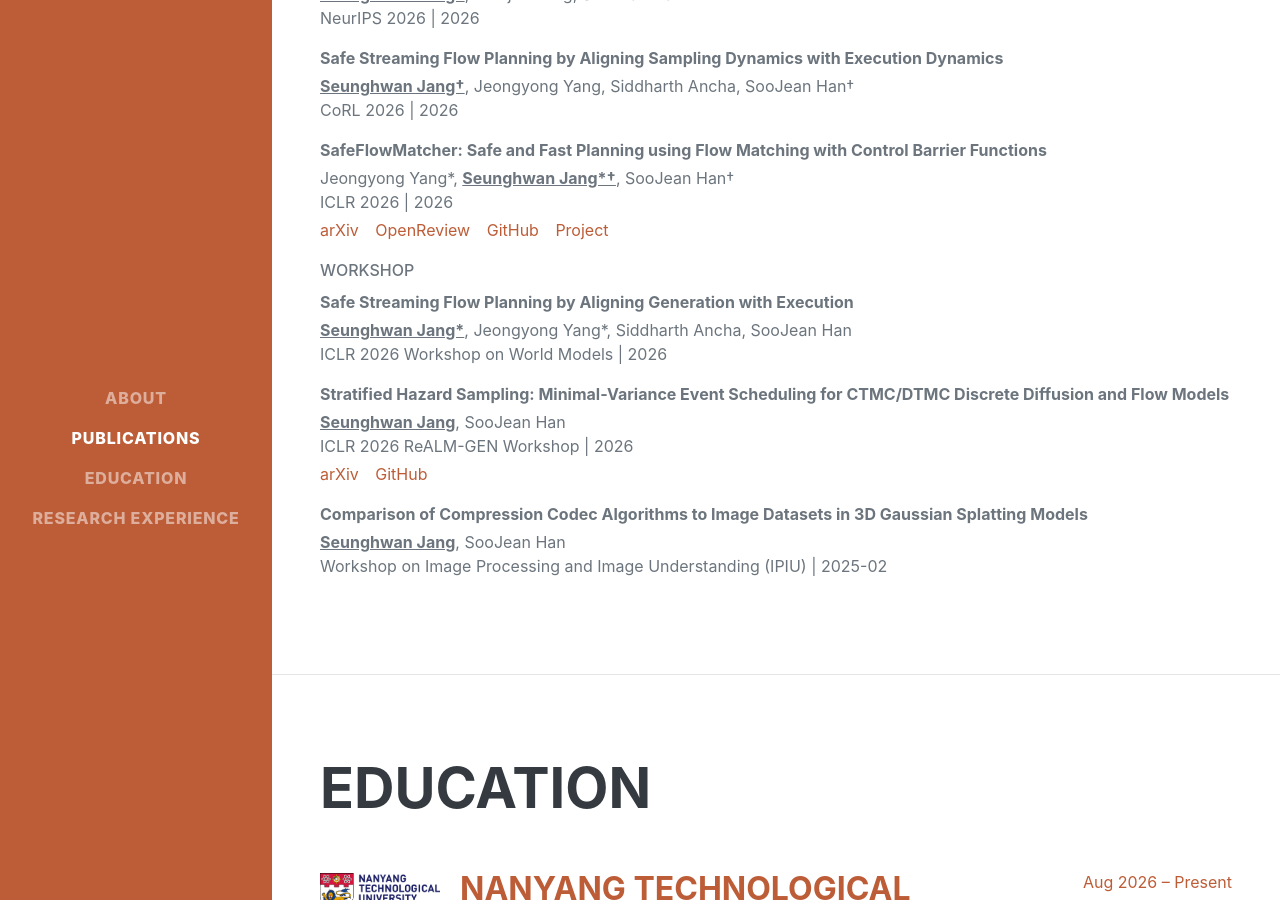
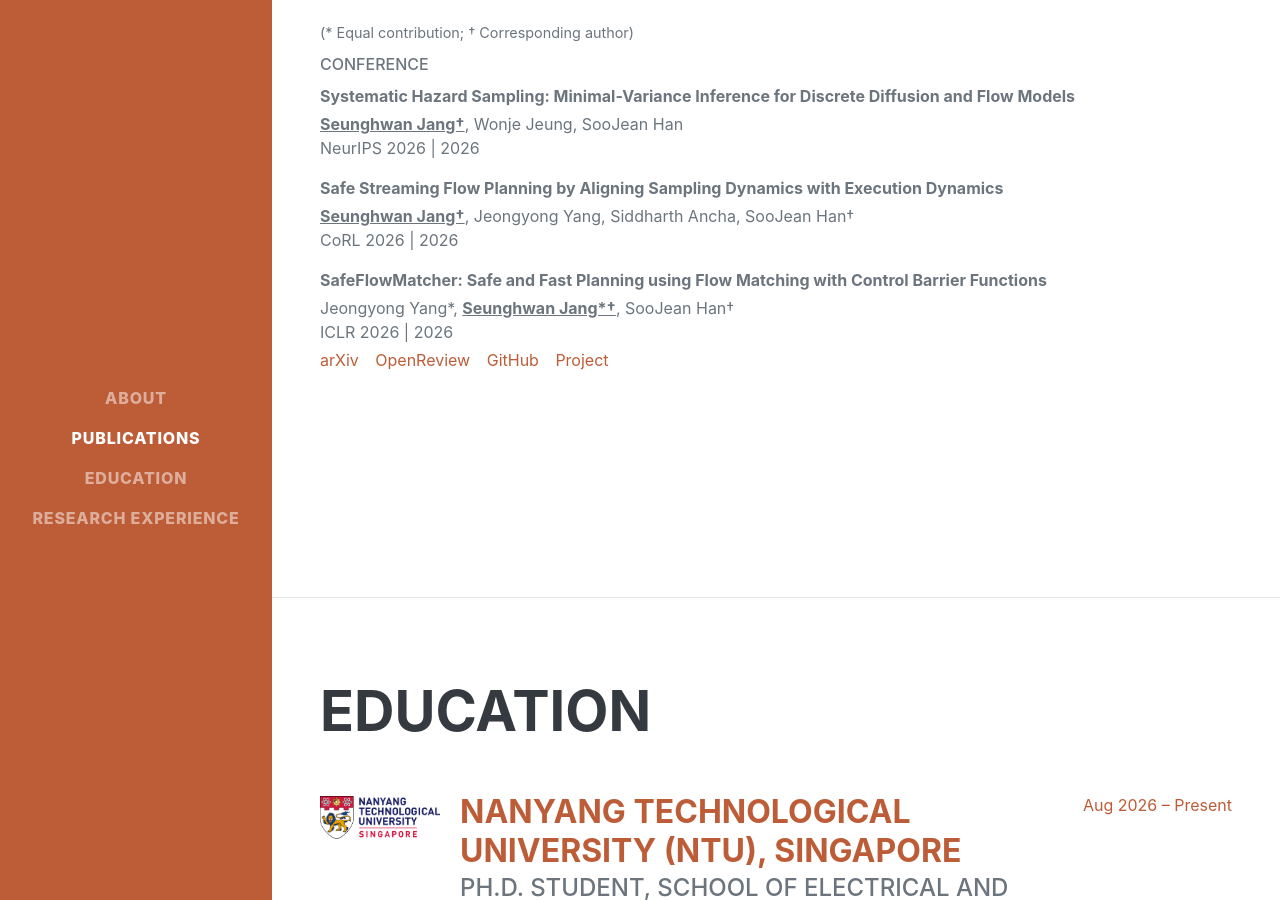
Before and after one commit to Jang-seunghwan/Jang-seunghwan.github.io, a Jekyll site: the page built from index.html, in a window 1280 px wide and 900 px high, scrolled down 1690 px. Built offline with Jekyll 4.4.1, drawn with Linux system fonts in a browser that asks for light colours; nearby versions of some CDN libraries; some web fonts are replaced; the list of posts is cut into pages by our own code; a style sheet for code colours, icons or effects is not loaded.

Commit message:
Remove workshop publications
Drops the Workshop list from Publications and the three workshop entries
from _data/research.json; the three conference papers stay.

Co-Authored-By: Claude Opus 5.5 <noreply@anthropic.com>

```diff
--- a/_data/research.json
+++ b/_data/research.json
@@ -50,50 +50,6 @@
       "status": "ICLR 2026",
       "links": { "arxiv": "https://arxiv.org/abs/2509.24243", "openreview": "https://openreview.net/forum?id=refcXHU1Nh", "project": "https://takahashi-seiryu.github.io/SafeFlowMatcher/", "github": "https://github.com/Jang-seunghwan/SafeFlowMatcher" },
       "notes": null
-    },
-    {
-      "id": 4,
-      "title": "Safe Streaming Flow Planning by Aligning Generation with Execution",
-      "authors": [
-        { "name": "Seunghwan Jang*", "equal_contribution": true, "corresponding_author": false },
-        { "name": "Jeongyong Yang*", "equal_contribution": true, "corresponding_author": false },
-        { "name": "Siddharth Ancha", "equal_contribution": false, "corresponding_author": false },
-        { "name": "SooJean Han", "equal_contribution": false, "corresponding_author": false }
-      ],
-      "type": "workshop",
-      "venue": "ICLR 2026 Workshop on World Models",
-      "date": "2026",
-      "status": "Workshop",
-      "links": {},
-      "notes": null
-    },
-    {
-      "id": 5,
-      "title": "Stratified Hazard Sampling: Minimal-Variance Event Scheduling for CTMC/DTMC Discrete Diffusion and Flow Models",
-      "authors": [
-        { "name": "Seunghwan Jang", "equal_contribution": false, "corresponding_author": false },
-        { "name": "SooJean Han", "equal_contribution": false, "corresponding_author": false }
-      ],
-      "type": "workshop",
-      "venue": "ICLR 2026 ReALM-GEN Workshop",
-      "date": "2026",
-      "status": "Workshop",
-      "links": { "arxiv": "https://arxiv.org/abs/2601.02799", "github": "https://github.com/Jang-seunghwan/Stratified-Hazard-Sampling" },
-      "notes": null
-    },
-    {
-      "id": 6,
-      "title": "Comparison of Compression Codec Algorithms to Image Datasets in 3D Gaussian Splatting Models",
-      "authors": [
-        { "name": "Seunghwan Jang", "equal_contribution": false, "corresponding_author": false },
-        { "name": "SooJean Han", "equal_contribution": false, "corresponding_author": false }
-      ],
-      "type": "workshop_poster",
-      "venue": "Workshop on Image Processing and Image Understanding (IPIU)",
-      "date": "2025-02",
-      "status": "Poster (in Korean)",
-      "links": { "paper": null },
-      "notes": null
     }
   ]
 }
--- a/_includes/frontpage/publications.html
+++ b/_includes/frontpage/publications.html
@@ -55,55 +55,6 @@
         </div>
         {% endif %}
         {% endfor %}
-
-        <div class="subheading mb-2" style="font-size: 1rem;">Workshop</div>
-        {% for pub in site.data.research.publications %}
-        {% if pub.type == "workshop" or pub.type == "workshop_poster" %}
-        <div class="mb-3 d-flex flex-column flex-md-row">
-            {% if pub.image %}
-            <div class="mr-md-3 mb-2 mb-md-0">
-                <img class="research-thumb" src="{{ site.baseurl }}/{{ pub.image }}" alt="{{ pub.title }} thumbnail" />
-            </div>
-            {% endif %}
-            <div>
-                <div class="mb-1"><strong>{{ pub.title }}</strong></div>
-                <div>
-                    {% if pub.authors %}
-                        {% for author in pub.authors %}
-                            {% if author.name contains "Seunghwan Jang" %}<strong><u>{{ author.name }}</u></strong>{% else %}{{ author.name }}{% endif %}{% unless forloop.last %}, {% endunless %}
-                        {% endfor %}
-                    {% endif %}
-                </div>
-                <div>
-                    {% if pub.venue %}{{ pub.venue }}{% endif %}
-                    {% if pub.date %}{% if pub.venue %} | {% endif %}{{ pub.date }}{% endif %}
-                </div>
-                {% if pub.notes %}
-                <div>{{ pub.notes }}</div>
-                {% endif %}
-                {% comment %}`{}` is truthy in Liquid, so only render the row if at least one link has a URL{% endcomment %}
-                {% assign has_links = false %}
-                {% for link in pub.links %}{% if link[1] %}{% assign has_links = true %}{% endif %}{% endfor %}
-                {% if has_links %}
-                <div class="research-links mt-1">
-                    {% if pub.links.paper %}<a href="{{ pub.links.paper }}">Paper</a>{% endif %}
-                    {% if pub.links.pdf %}<a href="{{ pub.links.pdf }}">PDF</a>{% endif %}
-                    {% if pub.links.arxiv %}<a href="{{ pub.links.arxiv }}">arXiv</a>{% endif %}
-                    {% if pub.links.openreview %}<a href="{{ pub.links.openreview }}">OpenReview</a>{% endif %}
-                    {% if pub.links.github %}<a href="{{ pub.links.github }}">GitHub</a>{% endif %}
-                    {% if pub.links.project %}<a href="{{ pub.links.project }}">Project</a>{% endif %}
-                    {% if pub.links.code %}<a href="{{ pub.links.code }}">Code</a>{% endif %}
-                    {% if pub.links.video %}<a href="{{ pub.links.video }}">Video</a>{% endif %}
-                    {% if pub.links.poster %}<a href="{{ pub.links.poster }}">Poster</a>{% endif %}
-                    {% if pub.links.slides %}<a href="{{ pub.links.slides }}">Slides</a>{% endif %}
-                    {% if pub.links.dataset %}<a href="{{ pub.links.dataset }}">Dataset</a>{% endif %}
-                    {% if pub.links.doi %}<a href="{{ pub.links.doi }}">DOI</a>{% endif %}
-                </div>
-                {% endif %}
-            </div>
-        </div>
-        {% endif %}
-        {% endfor %}
         {% endif %}
     </div>
 </section>
```
